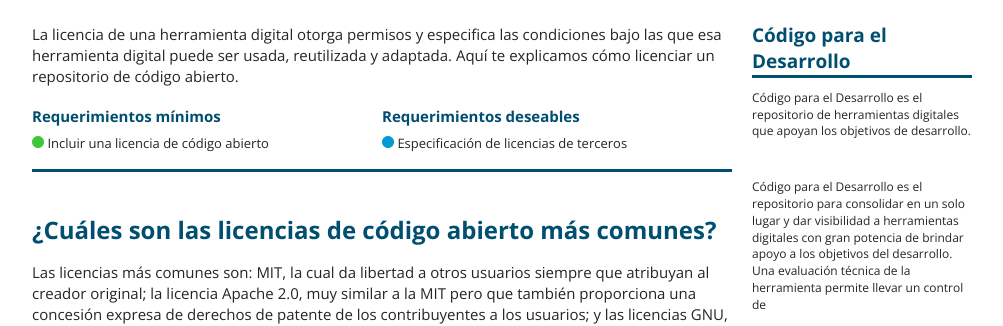
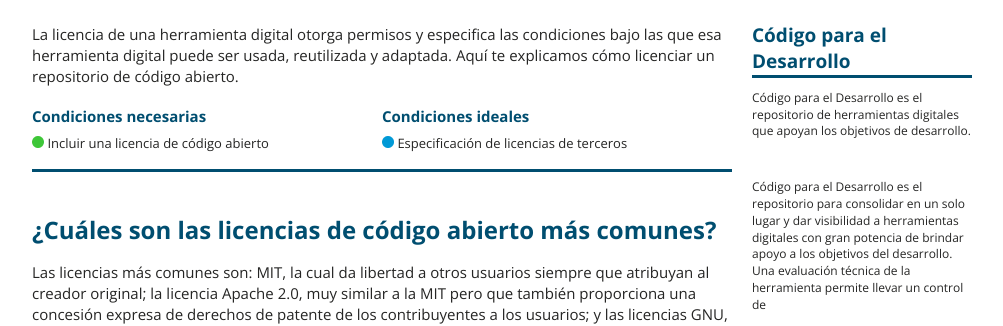
Before and after one commit to EL-BID/guia-de-publicacion, a Jekyll site: the page built from _documents/licenciamiento.markdown, in a window 1280 px wide. Shown: the part 123-449 px from the top of the page, without its empty margins (138-1141 px from the left). Built offline with Jekyll 4.4.1, drawn with Linux system fonts in a browser that asks for light colours.

Commit message:
change requisitos por condiciones

```diff
--- a/_layouts/document.html
+++ b/_layouts/document.html
@@ -18,9 +18,9 @@
 
         <tr>
           {% if page.requirements %}
-          <th class="label">Requerimientos mínimos</th>
+          <th class="label">Condiciones necesarias</th>
           {% endif %} {% if page.expected %}
-          <th class="label">Requerimientos deseables</th>
+          <th class="label">Condiciones ideales</th>
           {% endif %}
         </tr>
 
```
